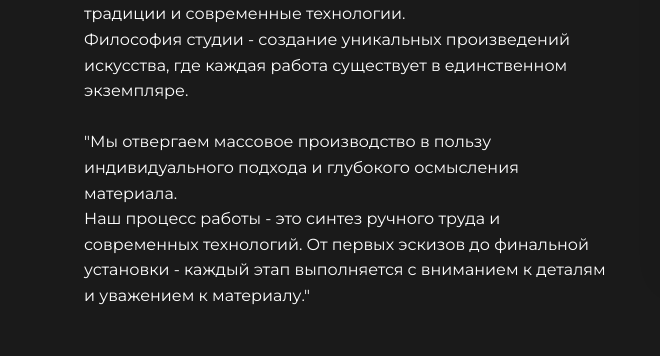
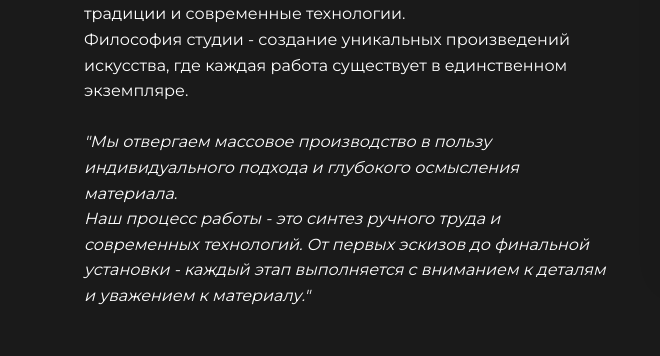
Before and after one commit to taXXeN22/molchanovskyy1, a plain HTML site: page index.html in a window 1280 px wide. Shown: the part 3560-3916 px from the top of the page, 0-660 px from the left. Drawn offline with nearby package versions, Linux system fonts and the light colour scheme.

Commit message:
Update index.html

```diff
--- a/index.html
+++ b/index.html
@@ -802,8 +802,8 @@
                     <p>Студия Андрея Молчановского - это семейное предприятие, где вместе с художником работает его сын, Георгий Молчановский, выпускник Строгановки. Вместе они создают уникальные произведения, сочетающие классические традиции и современные технологии.</p>
                     <p>Философия студии - создание уникальных произведений искусства, где каждая работа существует в единственном экземпляре. </p>
                     <p><br></p>
-                    <p><c> "Мы отвергаем массовое производство в пользу индивидуального подхода и глубокого осмысления материала.</c></p>
-                    <p><c>Наш процесс работы - это синтез ручного труда и современных технологий. От первых эскизов до финальной установки - каждый этап выполняется с вниманием к деталям и уважением к материалу."</c></p>
+                    <p><i> "Мы отвергаем массовое производство в пользу индивидуального подхода и глубокого осмысления материала.</i></p>
+                    <p><i>Наш процесс работы - это синтез ручного труда и современных технологий. От первых эскизов до финальной установки - каждый этап выполняется с вниманием к деталям и уважением к материалу."</i></p>
                 </div>
                 <div class="about-img">
                     <img src="https://molchanovsky.info/wp-content/themes/sculptura/images/polotnov-proczess.jpg" alt="Студия Молчановский">
```
